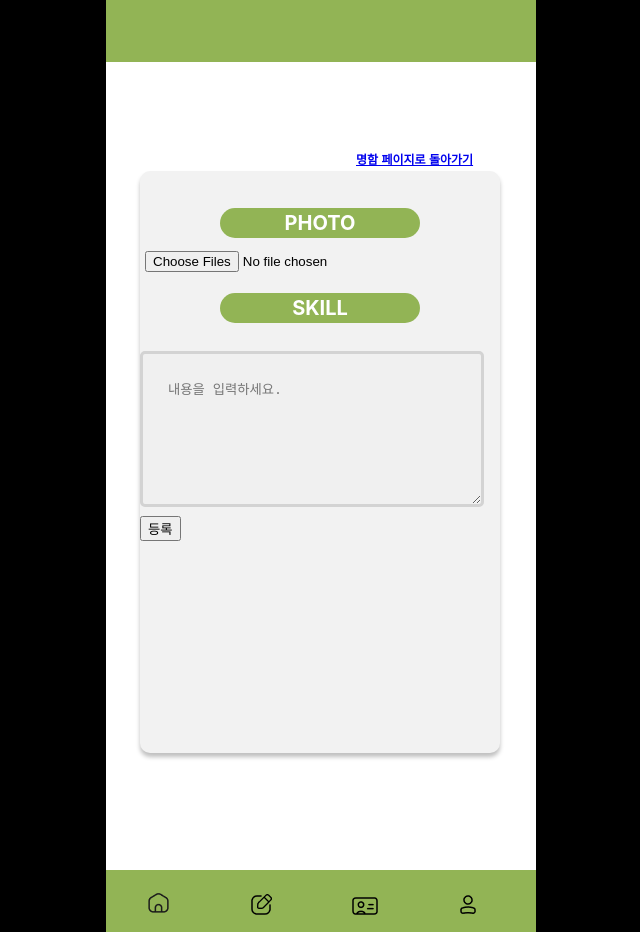
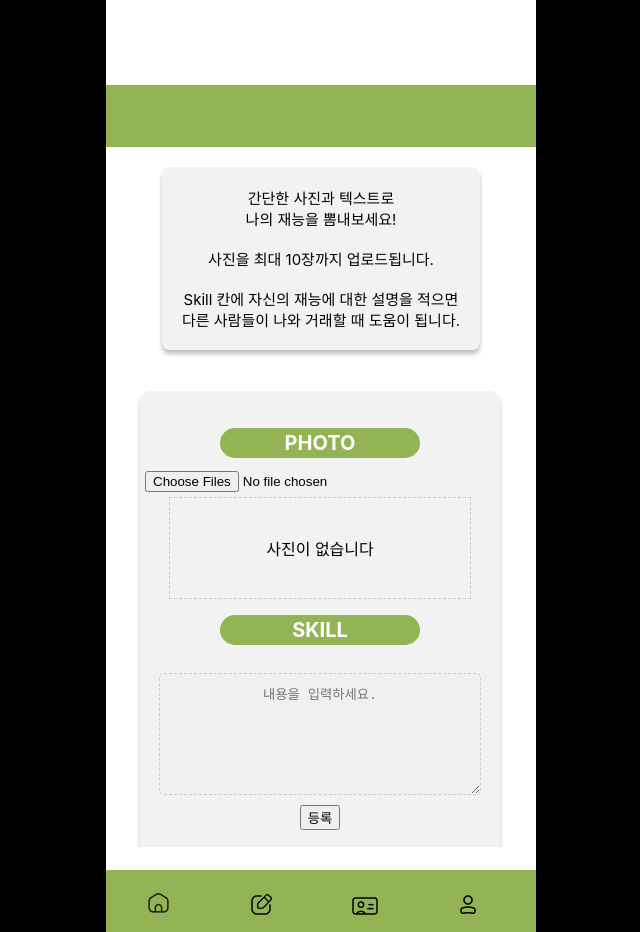
Before and after one commit to 2024-DUKS/duks_FE, a React (Create React App) app in the folder duks_fe/: page /nextpage in a window 1280 px wide. Shown: the whole page, without its empty margins (319-959 px from the left). Built offline with nearby package versions, Linux system fonts and the light colour scheme.

Commit message:
포트폴리오 최종

```diff
--- a/duks_fe/src/components/Footer.css
+++ b/duks_fe/src/components/Footer.css
@@ -3,6 +3,8 @@
   left: 0;
   bottom: 40px;
   width: 100%;
+
+  height: 0px;
 }
 
 .footerImage {
--- a/duks_fe/src/pages/NextPage.js
+++ b/duks_fe/src/pages/NextPage.js
@@ -13,16 +13,17 @@ import {
   PButton,
   NButton,
   CustomFileInput,
-  CustomFileButton, StyledH2
-} from '../styles/CardStyle'; // 수정된 스타일 임포트
+  CustomFileButton,
+  StyledH2
+} from '../styles/CardStyle';
 
 import Footer from '../components/Footer';
 
 const NextPage = () => {
-  const [photos, setPhotos] = useState([]); // 사진을 저장할 상태
-  const [content, setContent] = useState(''); // 내용을 저장할 상태
+  const [cards, setCards] = useState([]); // 카드 배열 상태
+  const [content, setContent] = useState(''); // 현재 입력 중인 내용 상태
+  const [photos, setPhotos] = useState([]); // 현재 선택한 사진 상태
   const [currentPhotoIndex, setCurrentPhotoIndex] = useState(0); // 현재 사진 인덱스
-  const [submittedContent, setSubmittedContent] = useState(null); // 제출된 내용을 저장할 상태
 
   const handlePhotoChange = (event) => {
     const files = Array.from(event.target.files).filter(file => file.type.startsWith('image/'));
@@ -44,9 +45,8 @@ const NextPage = () => {
       return;
     }
 
-    // 여기에 내용을 등록하는 로직을 추가할 수 있습니다.
-    setSubmittedContent(content); // 제출된 내용을 상태에 저장
-    alert("등록되었습니다."); // 등록 완료 알림
+    const newCard = { content, photos }; // 새로운 카드 객체 생성
+    setCards([...cards, newCard]); // 카드 배열에 추가
     setContent(''); // 내용 초기화
     setPhotos([]); // 사진도 초기화
     setCurrentPhotoIndex(0); // 현재 사진 인덱스 초기화
@@ -68,25 +68,56 @@ const NextPage = () => {
     <BackgroundWrapper>
       <MyPageContainer>
         <InnerDiv>
-          <TopBox></TopBox>
-          <TopLink><Link to="../Card">명함 페이지로 돌아가기</Link></TopLink>
-          <OverlapWrapper>
-            <Overlap>
-            <br></br>
+          {/* TopBox를 항상 화면 상단에 고정시키기 위해 position: sticky 적용 */}
+          <TopBox style={{ position: 'sticky', top: 0, zIndex: 1 }}></TopBox>
+
+          <OverlapWrapper style={{ maxHeight: 'calc(100vh - 100px)', overflowY: 'auto'}}>
+            <div style={{
+              display: 'flex',
+              justifyContent: 'center',
+              alignItems: 'center',
+              padding: '20px'
+            }}>
+              <div style={{
+                textAlign: 'center', // 텍스트 가운데 정렬
+                padding: '20px', // 내부 여백
+                borderRadius: '8px', // 모서리 둥글게
+                boxShadow: '0px 4px 4px #00000040', // 그림자 효과
+                backgroundColor: '#f2f2f2',
+                maxWidth: '300px', // 배경색
+                fontSize: '15px' // 글자 크기 설정
+              }}>
+                간단한 사진과 텍스트로<br />
+                나의 재능을 뽐내보세요!<br /><br />
+                사진을 최대 10장까지 업로드됩니다.<br /><br />
+                Skill 칸에 자신의 재능에 대한 설명을 적으면<br />
+                다른 사람들이 나와 거래할 때 도움이 됩니다.<br />
+              </div>
+            </div>
+
+            <Overlap style={{ marginTop: '-150px' }}> {/* 스크롤 가능하도록 스타일 추가 */}
+              <br />
               <StyledH2>PHOTO</StyledH2>
               <CustomFileButton>
                 <CustomFileInput type="file" accept="image/*" multiple onChange={handlePhotoChange} />
               </CustomFileButton>
 
-              <div>
+              <div style={{ overflowX: 'auto', display: 'flex', alignItems: 'center', justifyContent: 'center' }}>
+                {/* 사진이 없을 경우 고정된 높이를 가진 빈 공간 */}
+                {photos.length === 0 && (
+                  <div style={{ width: '300px', height: '100px', display: 'flex', alignItems: 'center', justifyContent: 'center', border: '1px dashed #ccc' }}>
+                    <span>사진이 없습니다</span>
+                  </div>
+                )}
+
                 {photos.length > 0 && (
                   <div style={{ display: 'flex', flexDirection: 'column', alignItems: 'center' }}>
                     <img
                       src={URL.createObjectURL(photos[currentPhotoIndex])}
                       alt={`사진 ${currentPhotoIndex + 1}`}
-                      style={{ width: '300px', margin: '5px', alignItems: 'center' }}
+                      style={{ height: '180px', margin: '5px', display: 'block' }} // display: block 추가
                     />
-                    <div>
+                    <div style={{ display: 'flex', justifyContent: 'center' }}> {/* 버튼 중앙 정렬 */}
                       <PButton onClick={handlePreviousPhoto}>이전</PButton>
                       <NButton onClick={handleNextPhoto}>다음</NButton>
                     </div>
@@ -95,29 +126,50 @@ const NextPage = () => {
               </div>
 
               <StyledH2>SKILL</StyledH2>
-
-              {/* 내용 입력 영역이 제출된 내용이 없을 때만 보이도록 조건부 렌더링 */}
-              {submittedContent === null ? (
-                <>
+              <div style={{
+                display: 'flex',
+                alignItems: 'center',
+                justifyContent: 'center',
+              }}>
                 <StyledTextArea
-                    style={{ marginTop: '20px', border: '3px solid lightgray', padding: '25px' }}
+                  style={{ marginTop: '20px', border: '1px dashed #ccc', width: '300px', height: '100px', textAlign: 'center' }} // 폭과 높이 설정
                   value={content}
                   onChange={handleContentChange}
                   placeholder="내용을 입력하세요."
-                    rows="4"
+                  rows="1"
                 />
+              </div>
+
+              <div style={{ display: 'flex', justifyContent: 'center', marginTop: '5px' }}>
                 <button onClick={handleSubmit}>등록</button>
-                </>
-              ) : (
-                <div style={{ marginTop: '0px', border: '3px', padding: '25px' }}>
-                  <p>{submittedContent}</p> {/* 등록된 내용 표시 */}
               </div>
-              )}
+
             </Overlap>
+
+            {/* 등록된 카드 각각을 개별 Overlap으로 감쌈 */}
+            {cards.map((card, index) => (
+              <Overlap key={index}>
+                <div style={{ border: '1px ', padding: '10px', marginTop: '10px' }}>
+                  <StyledH2>PHOTO</StyledH2>
+                  <div style={{ overflowX: 'auto', display: 'flex' }}>
+                    {card.photos.map((photo, photoIndex) => (
+                      <img
+                        key={photoIndex}
+                        src={URL.createObjectURL(photo)}
+                        alt={`등록된 사진 ${photoIndex + 1}`}
+                        style={{ height: '180px', margin: '5px' }}
+                      />
+                    ))}
+                  </div>
+                  <StyledH2>SKILL</StyledH2>
+                  <p>{card.content}</p>
+                </div>
+              </Overlap>
+            ))}
           </OverlapWrapper>
 
           <BottomBox>
-            <Footer>푸터 내용</Footer>
+            <Footer></Footer>
           </BottomBox>
         </InnerDiv>
       </MyPageContainer>
```
Also changed, not shown: duks_fe/src/pages/CardDetail.js (deleted, +0 -146 lines). Lines whose indentation alone changed are shown as unchanged.
